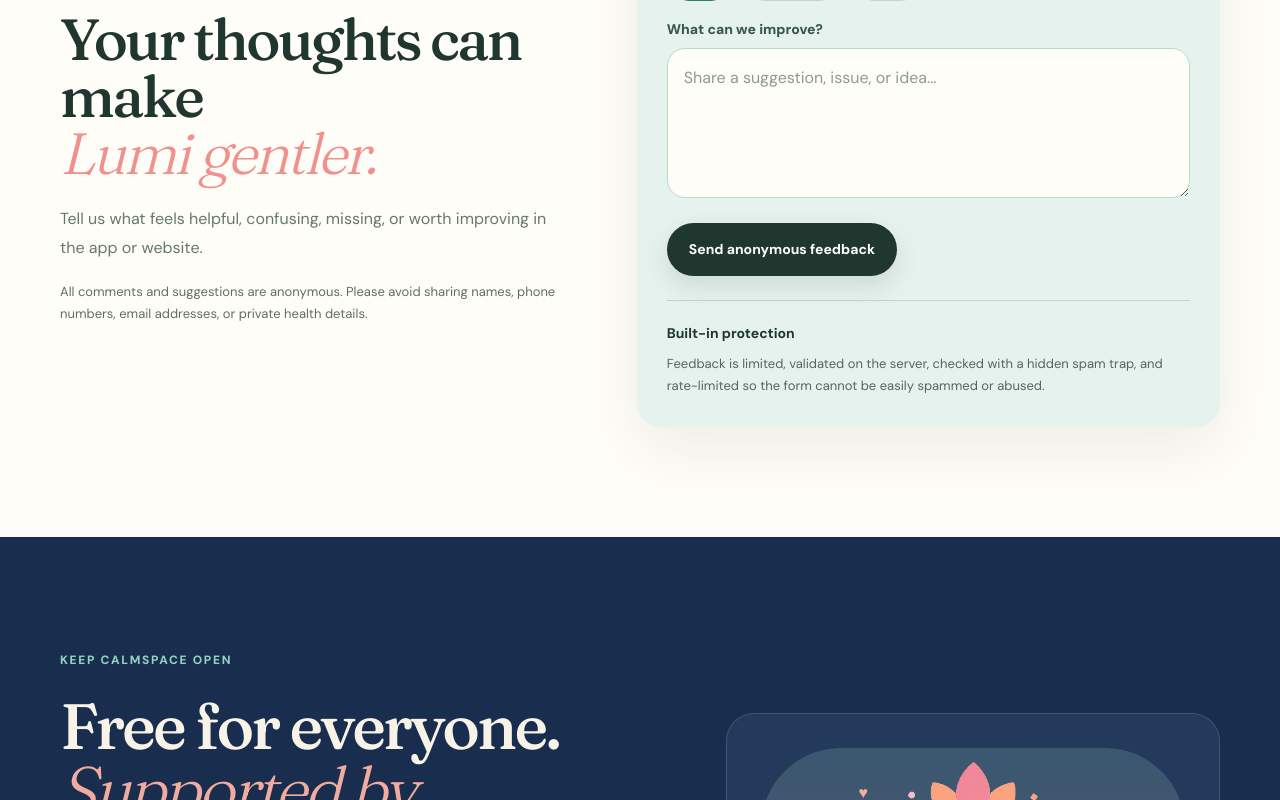
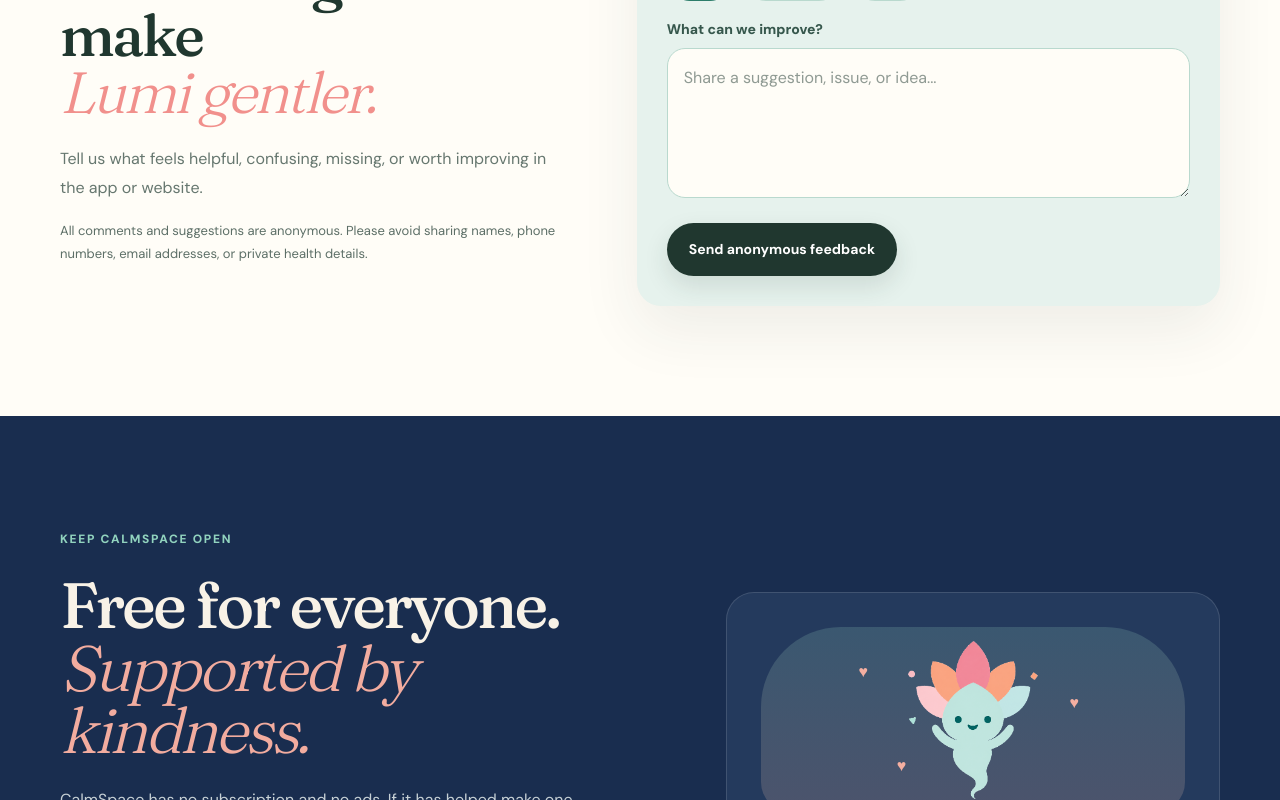
Before and after one commit to jmtags/calmspacewithlumi, a Next.js app: page / in a window 1280 px wide. Shown: the part 5017-5817 px from the top of the page. Built offline with nearby package versions, Linux system fonts and the light colour scheme.

Commit message:
Remove visible feedback security copy

```diff
--- a/app/globals.css
+++ b/app/globals.css
@@ -804,21 +804,6 @@
 .feedback-message.success {
   background: #d7f4e7;
 }
-.feedback-security {
-  margin-top: 24px;
-  padding-top: 20px;
-  border-top: 1px solid #b9d9ce;
-}
-.feedback-security b {
-  color: var(--ink);
-  font-size: 14px;
-}
-.feedback-security p {
-  color: #52675e;
-  font-size: 13px;
-  line-height: 1.7;
-  margin: 8px 0 0;
-}
 .support {
   background: var(--navy);
   color: #f8f2e7;
--- a/app/page.tsx
+++ b/app/page.tsx
@@ -93,7 +93,7 @@
 
       <section className="feedback-section" id="feedback"><div className="shell feedback-inner">
         <div className="feedback-copy"><span className="kicker">HELP CALMSPACE GROW</span><h2>Your thoughts can make<br /><em>Lumi gentler.</em></h2><p>Tell us what feels helpful, confusing, missing, or worth improving in the app or website.</p><small>All comments and suggestions are anonymous. Please avoid sharing names, phone numbers, email addresses, or private health details.</small></div>
-        <div className="feedback-card"><FeedbackForm /><div className="feedback-security"><b>Built-in protection</b><p>Feedback is limited, validated on the server, checked with a hidden spam trap, and rate-limited so the form cannot be easily spammed or abused.</p></div></div>
+        <div className="feedback-card"><FeedbackForm /></div>
       </div></section>
 
       <section className="support" id="support"><div className="shell support-inner">
```
